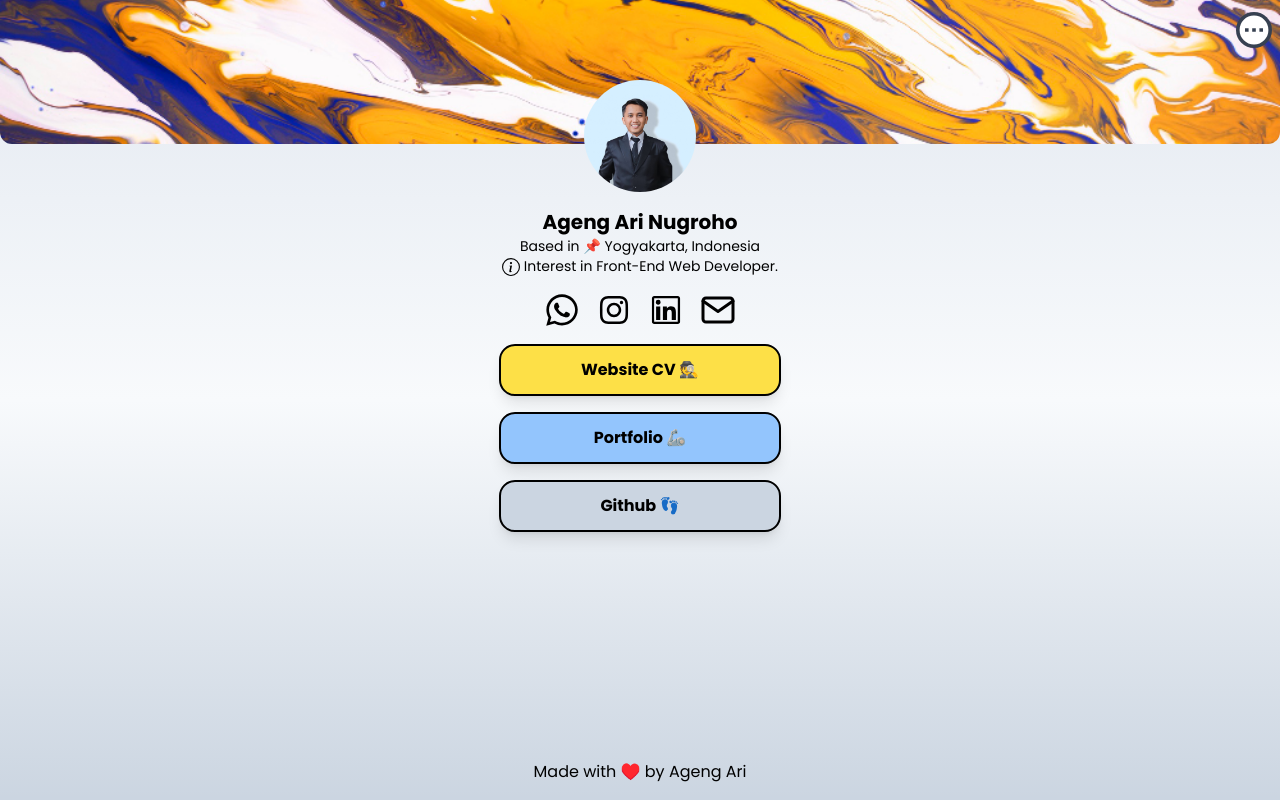
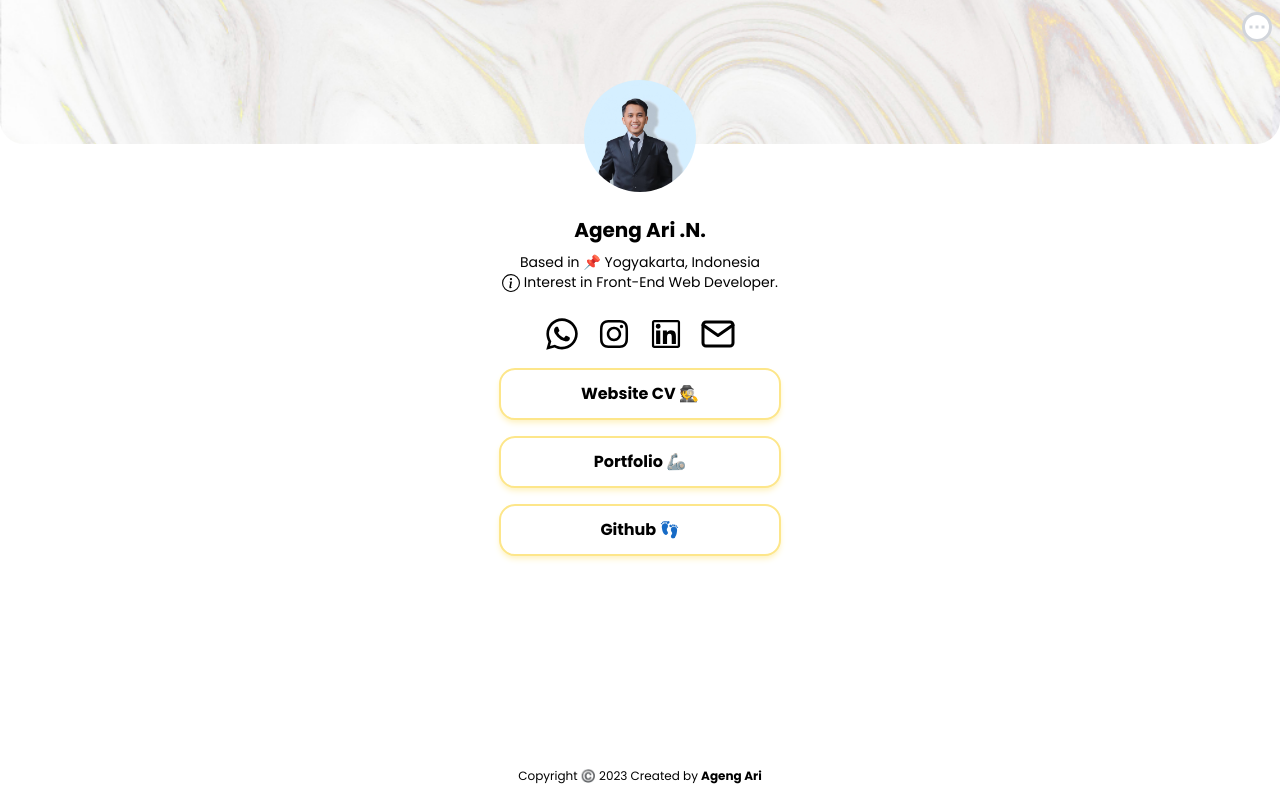
Before and after one commit to agengari/bio-link-rjstw, a React (Create React App) app: page / in a window 1280 px wide. Built offline with nearby package versions, Linux system fonts and the light colour scheme.

Commit message:
First layer UI and Link Finish

```diff
--- a/src/App.js
+++ b/src/App.js
@@ -8,7 +8,7 @@ import Header from './components/Header'
 
 const App = () => {
   return (
-    <div className='h-screen w-screen flex justify-center font-poppins bg-gradient-to-b from-slate-200 via-slate-50 to bg-slate-300'>
+    <div className='h-screen w-screen flex justify-center font-poppins bg-white'>
         <div className=''>
             <Header />
             <Profile />
--- a/src/components/Button.jsx
+++ b/src/components/Button.jsx
@@ -3,13 +3,13 @@ import React from 'react'
 const Button = () => {
   return (
     <div className='max-w-sm mx-auto grid justify-center gap-4 mt-4 font-bold'>
-      <a href="#" className='bg-yellow-300 rounded-2xl text-center border-black border-2 py-3 px-20 shadow-lg'>
+      <a href="https://agengari.my.id" className='bg-white rounded-2xl text-center border-amber-200 border-2 py-3 px-20 shadow-md shadow-amber-100'>
         Website CV 🕵️
       </a>
-      <a href="#" className='bg-blue-300 rounded-2xl text-center border-black border-2 py-3 shadow-lg'>
+      <a href="https://agengari.my.id/portfolio/" className='bg-white rounded-2xl text-center border-amber-200 border-2 py-3 shadow-md shadow-amber-100'>
         Portfolio 🦾
       </a>
-      <a href="#" className='bg-slate-300 rounded-2xl text-center border-black border-2 py-3 shadow-lg'>
+      <a href="https://github.com/agengari" className='bg-white rounded-2xl text-center border-amber-200 border-2 py-3 shadow-md shadow-amber-100'>
         Github 👣
       </a>
 
--- a/src/components/Footer.jsx
+++ b/src/components/Footer.jsx
@@ -3,7 +3,7 @@ import React from 'react'
 const Footer = () => {
   return (
     <div className='max-w-sm mx-auto flex justify-center mt-4'>
-      <p className='fixed bottom-4'>Made with ♥️ by Ageng Ari</p>
+      <p className='fixed bottom-4 text-xs'>Copyright ©️ 2023 Created by <span className='font-bold'>Ageng Ari</span></p>
     </div>
   )
 }
--- a/src/components/Header.jsx
+++ b/src/components/Header.jsx
@@ -4,8 +4,8 @@ import { HiDotsCircleHorizontal } from 'react-icons/hi';
 const Header = () => {
   return (
     <div>
-        <a href="#" className='absolute top-3 right-2 text-4xl text-white bg-gray-700 rounded-full'> <HiDotsCircleHorizontal /> </a>
-        <img src={ require('../assets/img/Header.jpg') } alt="Foto Profil" className='h-36 rounded-b-xl w-screen object-cover' />
+        <a href="#" className='absolute top-3 right-2 text-3xl text-white bg-gray-300 rounded-full'> <HiDotsCircleHorizontal /> </a>
+        <img src={ require('../assets/img/marbled.jpg') } alt="Foto Profil" className='h-36 rounded-b-3xl w-screen object-cover' />
     </div>
   )
 }
--- a/src/components/Profile.jsx
+++ b/src/components/Profile.jsx
@@ -3,12 +3,12 @@ import { BsInfoCircle } from 'react-icons/bs';
 
 const Profile = () => {
   return (
-    <div className='max-w-sm mx-auto text-center grid -mt-16'>
+    <div className='max-w-sm mx-auto text-center grid gap-2 -mt-16'>
       <section className='grid justify-center'>
         <img src={ require('../assets/img/1675760889282.jpg') } alt="Foto Profil" className='h-28 rounded-full' />
       </section>
       <section>
-        <p className='text-xl font-bold mt-4'>Ageng Ari Nugroho</p>
+        <p className='text-xl font-bold mt-4'>Ageng Ari .N.</p>
       </section>
       <section className='text-sm'>
         <p className=''>Based in 📌 Yogyakarta, Indonesia</p>
--- a/src/components/Sosmed.jsx
+++ b/src/components/Sosmed.jsx
@@ -7,10 +7,10 @@ import { AiOutlineLinkedin, AiOutlineInstagram } from 'react-icons/ai';
 const Sosmed = () => {
   return (
     <div className='flex justify-center items-center text-4xl gap-4 max-w-sm mx-auto mt-4'>
-      <a href=""> <FaWhatsapp /> </a>
-      <a href=""> <AiOutlineInstagram /> </a>
-      <a href=""> <AiOutlineLinkedin /> </a>
-      <a href=""> <FiMail /> </a>
+      <a href="https://wa.me/628995101187"> <FaWhatsapp /> </a>
+      <a href="https://www.instagram.com/agengari/"> <AiOutlineInstagram /> </a>
+      <a href="https://www.linkedin.com/in/agengari/"> <AiOutlineLinkedin /> </a>
+      <a href="mailto:agengarinugroho@gmail.com"> <FiMail /> </a>
     </div>
   )
 }
```
Also changed, not shown: src/assets/img/Header.jpg (deleted), src/assets/img/marbled.jpg (added).
